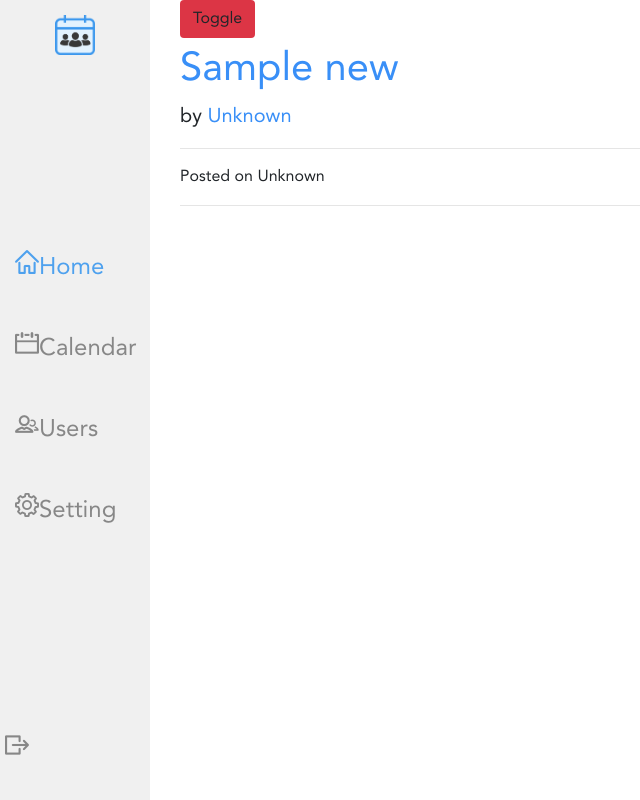
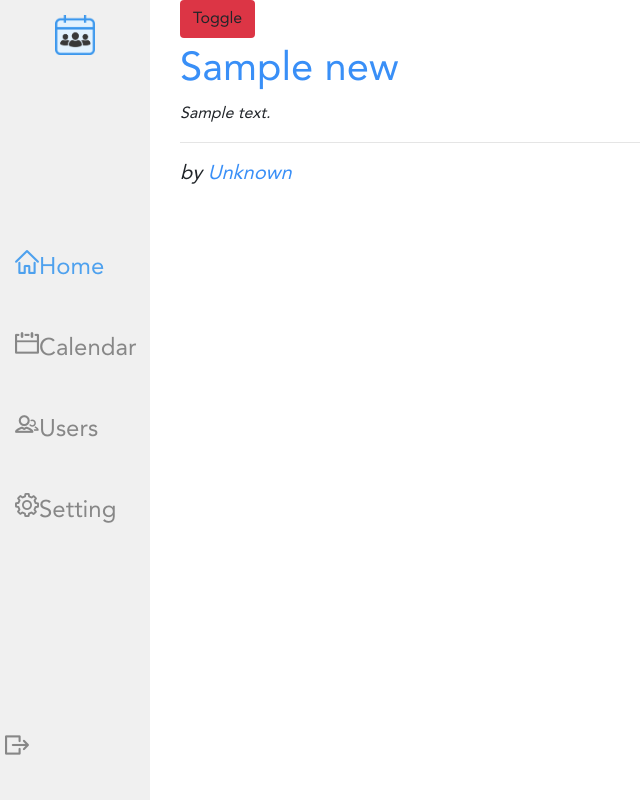
Before and after one commit to kumaskano1-edu/NewsApp-CodeIgniter, a CodeIgniter app: page /news/ in a window 1280 px wide. Shown: the whole page, without its empty margins (0-640 px from the left). Run offline with CodeIgniter, Linux system fonts and the light colour scheme; tables that the repository leaves empty or names only in its code hold one stand-in row (values such as "Sample post"); some libraries are stand-ins or nearby versions.

Commit message:
finally news section finished

```diff
--- a/application/views/news/index.php
+++ b/application/views/news/index.php
@@ -24,15 +24,13 @@
                         <h1>
                             <a href="<?php echo site_url('news/'.$news_item['slug']); ?>"><?php echo $news_item['title']; ?></a>
                         </h1>
+                        <p class="text">
+                            <i class="fa fa-user"><?php echo $news_item['text']; ?></a>
+                        </p>
+                        <hr>
                         <p class="lead">
                             <i class="fa fa-user"></i> by <a href=""><?= isset($user) ? $user['name'] : 'Unknown' ?></a>
                         </p>
-                        <hr>
-                        <p>
-                            <i class="fa fa-calendar"></i> Posted on <?= isset($user) ? $news_item['formatted_date'] : 'Unknown' ?>
-                        </p>
-                        <hr>
-                        <br/>
                 </div>
             <?php endforeach; ?>
         </div>
```
